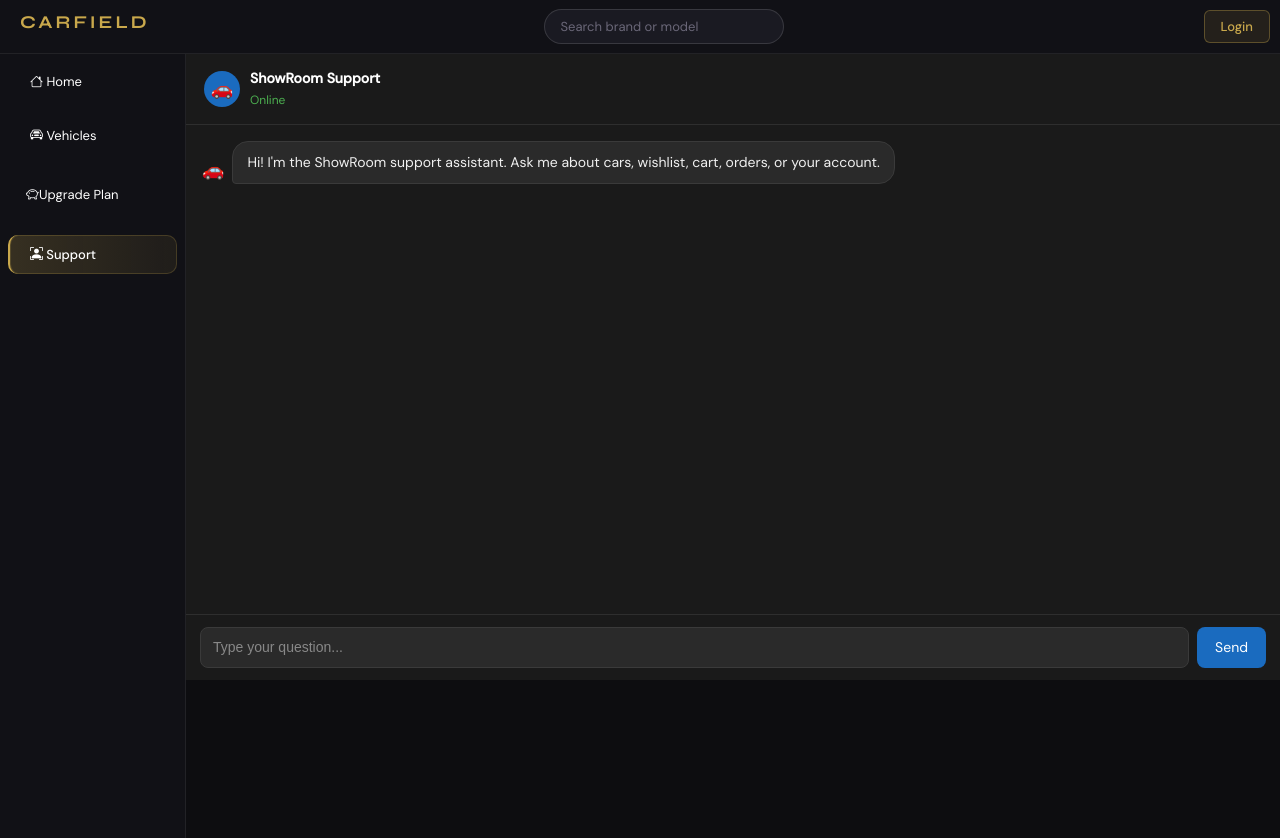
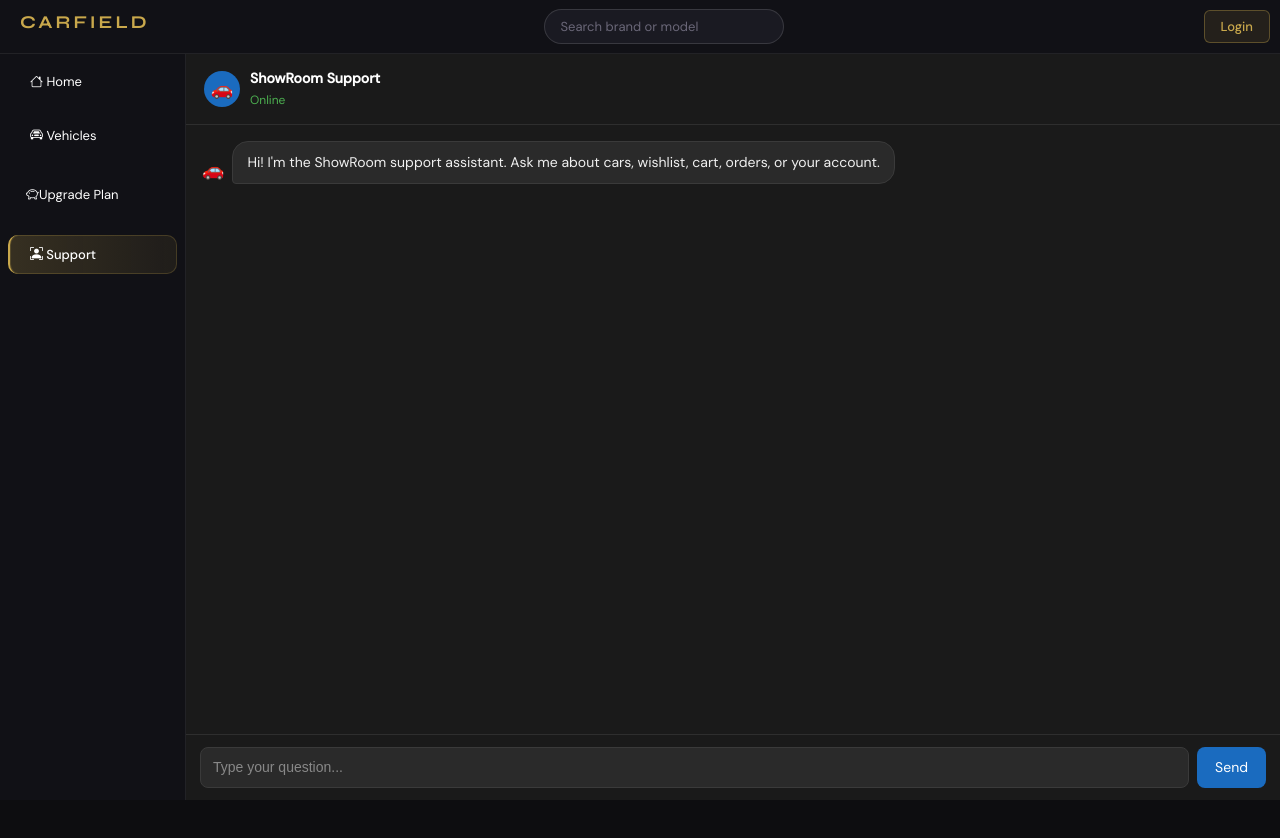
Before and after one commit to Vishnukumar17072007/car-showroom-project, a React (Vite) app in the folder frontend/: page /support in a window 1280 px wide. Shown: the top 838 px of the page. After the commit the page ends 800 px from the top, so only its background shows below. Built offline with nearby package versions, Linux system fonts and the light colour scheme; no server answers.

Commit message:
some changes in css

```diff
--- a/frontend/src/paths/Profile.jsx
+++ b/frontend/src/paths/Profile.jsx
@@ -30,6 +30,7 @@ function Profile() {
 
     return (
         <>
+            <div className="profile-scroll-area">
                 <div className="profile">
                     <div className="profile-details-card">
                         {user.image
@@ -125,6 +126,7 @@ function Profile() {
                 {showSubscriptionModal && (
                     <SubscriptionModal onClose={() => setShowSubscriptionModal(false)} />
                 )}
+            </div>
         </>
     );
 }
--- a/frontend/src/style/index.css
+++ b/frontend/src/style/index.css
@@ -140,7 +140,7 @@ input, select, textarea { font-family: var(--font-body); }
 .side-menu {
   background-color: var(--bg-surface);
   border-right: 1px solid var(--border);
-  height: calc(100vh);
+  height: calc(100vh - 54px);
   width: 186px;
   min-width: 186px;
   padding: 10px 8px;
@@ -1683,10 +1683,10 @@ input[type="checkbox"]:checked {
 .support-wrapper {
   display: flex;
   flex-direction: column;
-  height: 626px;
+  height: calc(100vh - 54px);
   width: 100%;
   background: #1a1a1a;
-  overflow: hidden;        /* prevent the whole wrapper from growing */
+  overflow: hidden;
 }
 
 .support-header {
@@ -1863,12 +1863,15 @@ input[type="checkbox"]:checked {
 .profile {
     width: 90%;
     max-width: 900px;
-    height: calc(100vh);
     margin: 2rem auto;
-    padding: 0 1rem 4rem;
+    padding: 0 1rem 2rem;
     font-family: 'Georgia', serif;
     color: #e8dcc8;
-    overflow-y: auto;
+}
+
+.profile-scroll-area {
+  height: calc(100vh - 54px);
+  overflow-y: auto;
 }
 
 /* ── Hero Card ──────────────────────────────── */
```
Lines whose indentation alone changed are shown as unchanged.
